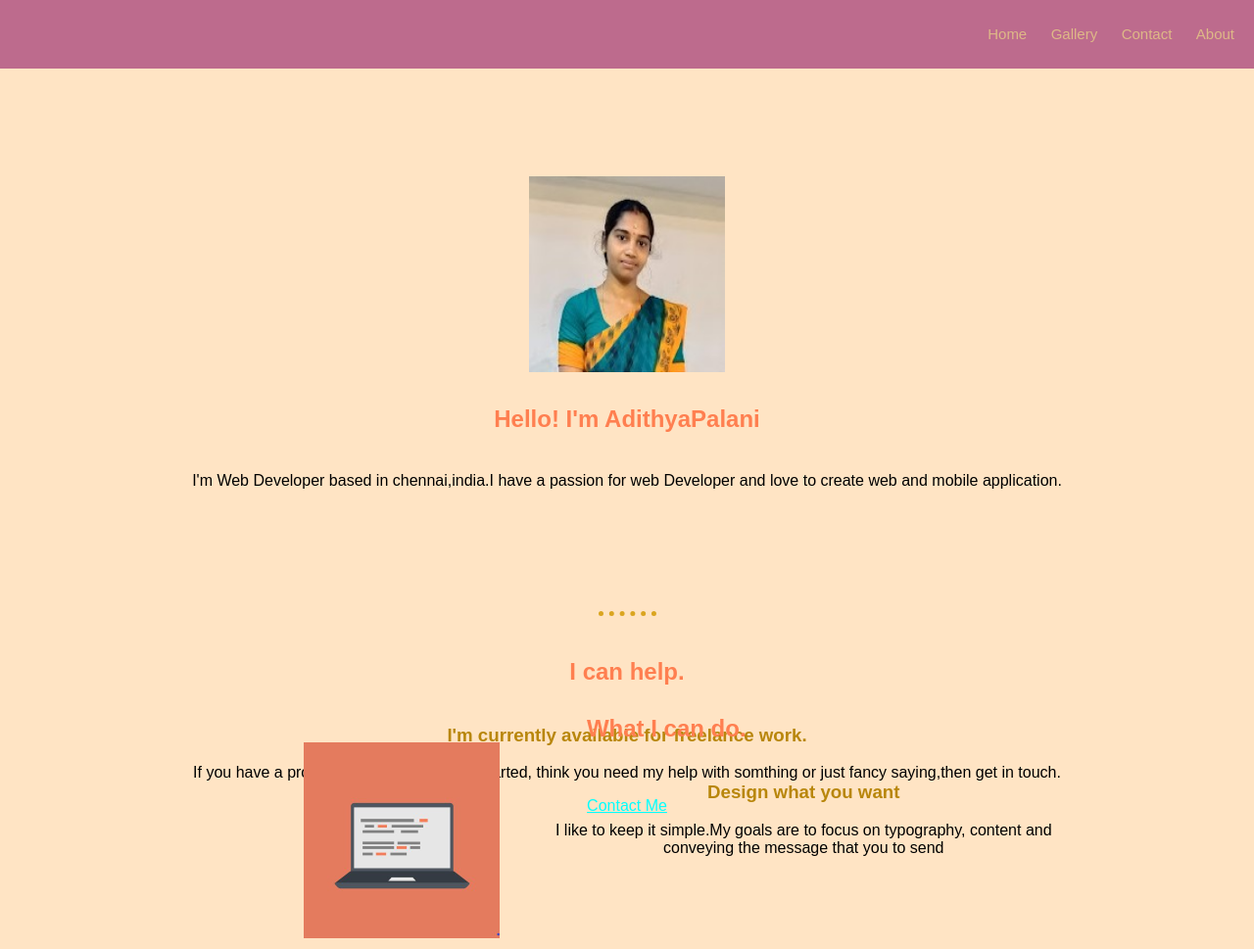
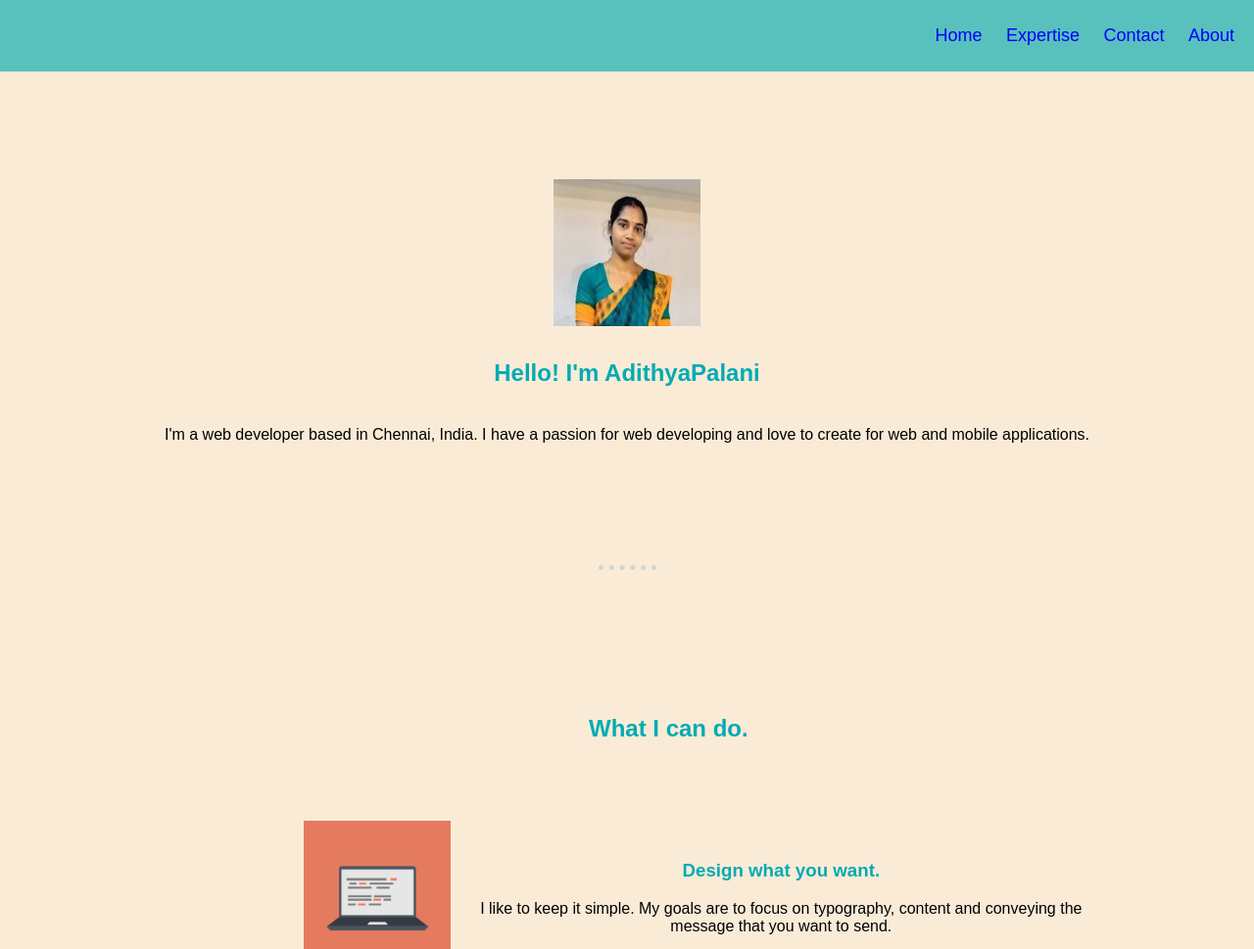
Before and after one commit to AdithyaHarith/Mywebsite, a plain HTML site: page index.html in a window 1280 px wide. Shown: the top 969 px of the page at 98% size. Drawn offline with Linux system fonts and the light colour scheme.

Commit message:
modified html and css

```diff
--- a/css/style.css
+++ b/css/style.css
@@ -1,54 +1,60 @@
-body{
-    font-family: Arial, Helvetica, sans-serif;
+body {
+    font-family: "Arial",sans-serif;
     text-align: center;
-    background-color: bisque;
+    background-color:antiquewhite;
     margin: 0;
     padding: 0;
   }
-/* Header*/
+
+  /* Header */
+
   header{
     margin: 0;
     width: 100%;
-    background-color:rgb(189, 107, 141);
+    background-color: #59C1BD;
     padding: 10px 0;
   }
+
    header ul{
-    padding: 0;
-    list-style: none;
+     padding:0;
+     list-style:none;
      text-align: right;
      padding-right: 10px;
+   }
 
+   header li{
+     display:inline-block;
    }
-header li{
-    display: inline-block;
+
+   header a{
+     color:#00f;
+     text-decoration:none;
+     font-size:18px;
+     text-align: right;
+     padding: 10px;
    }
-header a{
-    color:burlywood;
-    text-decoration:none ;
-    font-size: 15px;
-    text-align: right;
-    padding:10px ;
+
+   /* Section */
+
+   .middle-container {
+     margin: 50px;
    }
-/* Selection */
 
-.middle-container{
-    margin:50px;
-}
-.profile{
+   .profile {
   padding: 60px 0 100px 0;
   }
+
   .skills{
-    position: absolute;
+    position:absolute;
     top: 700px;
     left: 260px;
+  }
 
-}
   .skill-row{
     margin: 100px auto;
   }
-
-.computer{
-    float:left;
+  .computer {
+    float: left;
     margin-right: 20px;
     line-height: 4;
     text-align: right;
@@ -58,8 +64,10 @@ header a{
     margin: 20px;
     border: 20px;
     padding: 20px;
+
      }
-/* .javascript{
+
+  .javascript {
     float: right;
     margin-left: 20px;
     line-height: 4;
@@ -69,16 +77,16 @@ header a{
     margin: 20px;
     border: 20px;
     padding: 20px;
+  }
 
-
-} */
   .contact-me{
     position: relative;
-    top: 75px;
+    top: 750px;
 
   }
-.btn{
-    color: aqua;
+
+  .btn {
+    color: #00ABB3;
   }
 
   /* Footer */
@@ -86,47 +94,55 @@ header a{
    footer{
    width: 100%;
     }
-.bottom-container{
-        background-color: burlywood;
+
+    .bottom-container {
+      background-color: #59C1BD;
       text-align: center;
-        color: blueviolet;
+      color: #00f;
       padding-top: 20px;
       width: 100%;
       position: absolute;
       top: 1600px;
       left: 0px;
-        right: 0px;
+      right:0px;
        }
-/* html element */
 
-h1{
-    color:cadetblue;
+       /* html elements */
+
+   h1 {
+     color: #00ABB3;
      line-height: 2;
+   }
 
-    }
-    h2{
-        color: coral;
+   h2 {
+     color: #00ABB3;
      line-height: 2;
      padding-bottom: 10px;
    }
-h3{
-    color: darkgoldenrod;
+
+   h3 {
+     color: #00ABB3;
    }
-p{
+
+   p {
      font-family: 'Montserrat', sans-serif;
    }
-a{
-    color:darksalmon
+
+   a {
+     color: #fff;
    }
-hr{
+
+   hr {
      border-style: none;
      border-top-style: dotted;
-    border-color: goldenrod;
+     border-color: #D3D3D3;
      border-width: 5px;
      width: 5%;
    }
-.hr2{
+
+  .hr2 {
     position: relative;
     left: 15px;
     top: 680px;
+
   }
--- a/index.html
+++ b/index.html
@@ -1,68 +1,68 @@
 <!DOCTYPE html>
-<html lang="en">
+<html lang="en" dir="ltr">
+
+<head>
+  <meta charset="utf-8">
+  <meta name="viewport" content="width=device-width, initial-scale=1.0">
   <title>My Website</title>
   <link rel="stylesheet" href="css/style.css">
-<head>
-    <meta charset="UTF-8">
-    <meta http-equiv="X-UA-Compatible" content="IE=edge">
-    <meta name="viewport" content="width=device-width, initial-scale=1.0">
+</head>
 
-</head>
 <body>
   <header>
     <nav>
       <ul>
-                <li> <a href="">Home</a></li>
-                <li><a href="">Gallery</a></li>
+        <li><a href="">Home</a></li>
+        <li><a href="">Expertise</a></li>
         <li><a href="">Contact</a></li>
         <li><a href="">About</a></li>
       </ul>
     </nav>
   </header>
-    <!-- Selection -->
   <section>
     <div class="middle-container">
       <div class="profile">
-            <img src="images/IMG_20220305_111830-profile.jpg" alt="profile-pic" height="200px" width="200px">
-            <h2>Hello! I'm AdithyaPalani</h2>
-            <p>I'm Web Developer based in chennai,india.I have a passion for web Developer and love to create web and mobile application.</p>
+        <img src="images/IMG_20220305_111830-profile.jpg" alt="profile-pic" height="150px" width="150px">
+        <h2>Hello! I'm AdithyaPalani </h2>
+        <p>I'm a web developer based in Chennai, India. I have a passion for web developing and love to create for web
+          and mobile applications.</p>
       </div>
       <hr class="hr1">
       <div class="skills">
-            <h2> What I can do. </h2>
-        <div class="skills-row">
-            <img class="computer" src="images/com.jpg"
-            alt="computer-img" height="200px" width="200px">
-            <h3>Design what you want</h3>
-            <p>I like to keep it simple.My goals are to focus on typography, content and conveying the message that you to send</p>
+        <h2>What I can do.</h2>
+        <div class="skill-row">
+          <img class="computer" src="images/com.jpg" alt="comupter-img" height="150px" width="150px">
+          <h3>Design what you want.</h3>
+          <p>I like to keep it simple. My goals are to focus on typography, content and conveying the message that you
+            want to send.</p>
         </div>
         <div class="skill-row">
-            <img class="javascript" src="images/java.jpg" alt="javascript-img" height="200px" width="200px">
-            <h3>Develop what you need</h3>
-            <p> I'm a Web Developer,so I know how to create your website to run across device using the latest technologies available.</p>
+          <img class="javascript" src="images/java.jpg" alt="Javascript-img" height="150px" width="150px">
+          <h3>Develop what you need.</h3>
+          <p>I'm a developer, so I know how to create your website to run across devices using the latest technologies
+            available.</p>
         </div>
       </div>
       <hr class="hr2">
-
-        <div class="Contact-me">
+      <div class="contact-me">
         <h2>I can help.</h2>
-            <h3>I'm currently available for freelance work.</h3>
-            <p>If you have a project that you want to get started, think you need my help with somthing or just fancy saying,then get in touch.</p>
-            <a class="btn" href="">Contact Me</a>
+        <h3>I’m currently available for freelance work.</h3>
+        <p>If you have a project that you want to get started, think you need my help with something or just fancy
+          saying
+          hey, then get in touch.</p>
+        <a class="btn" href=" ">Contact Me</a>
       </div>
     </div>
+  </section>
 
-
-    </section>
-    <!-- Footer -->
   <footer>
     <div class="bottom-container">
-            <a class="footer-link" href="">LinkedIn</a>
-            <a class="footer-link" href="">Twitter</a>
-            <a class="footer-link" href="">Facebook</a>
-            <p>© AdithyaPalani| All rights reserved.</p>
-
+      <a class="footer-link" href=" ">LinkedIn</a>
+      <a class="footer-link" href=" ">Twitter</a>
+      <a class="footer-link" href=" ">Facebook</a>
+      <p>© AdithyaPalani</p>
     </div>
   </footer>
 </body>
+
 </html>
```
Lines whose indentation alone changed are shown as unchanged.
